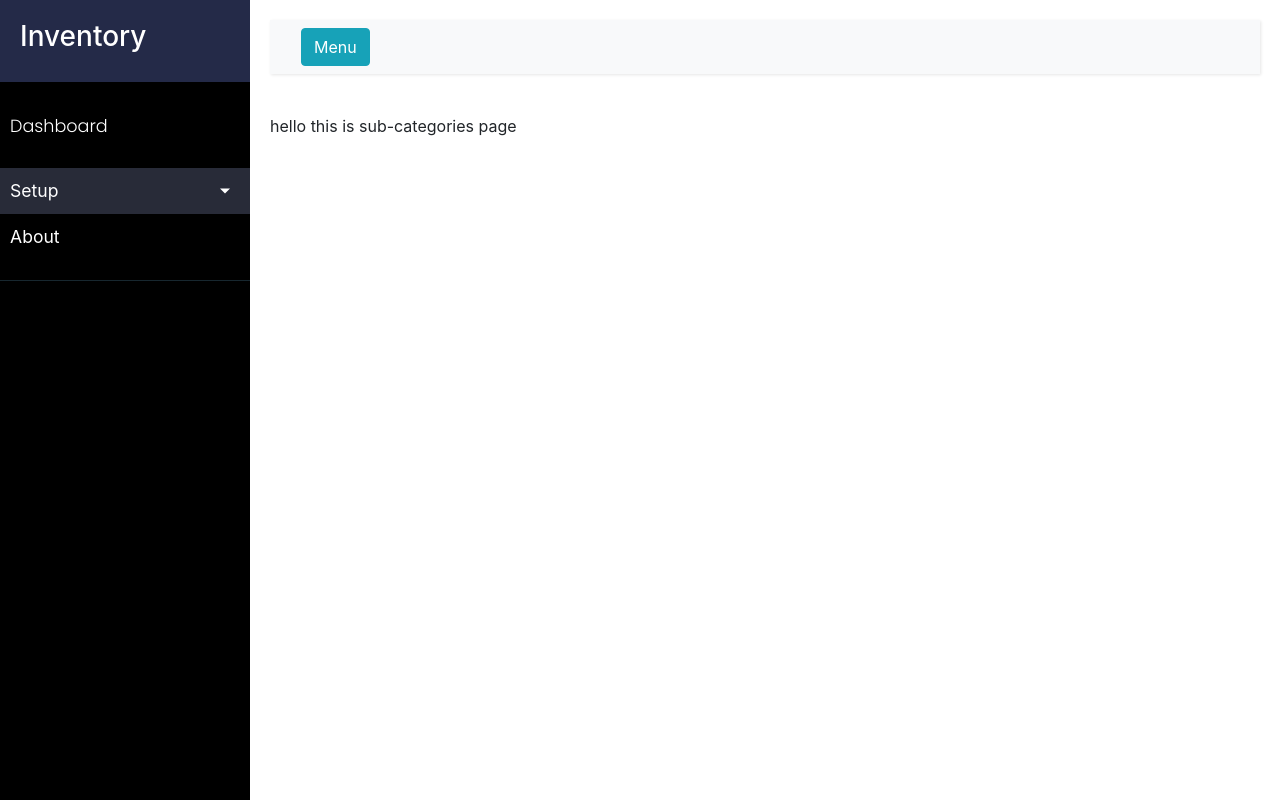
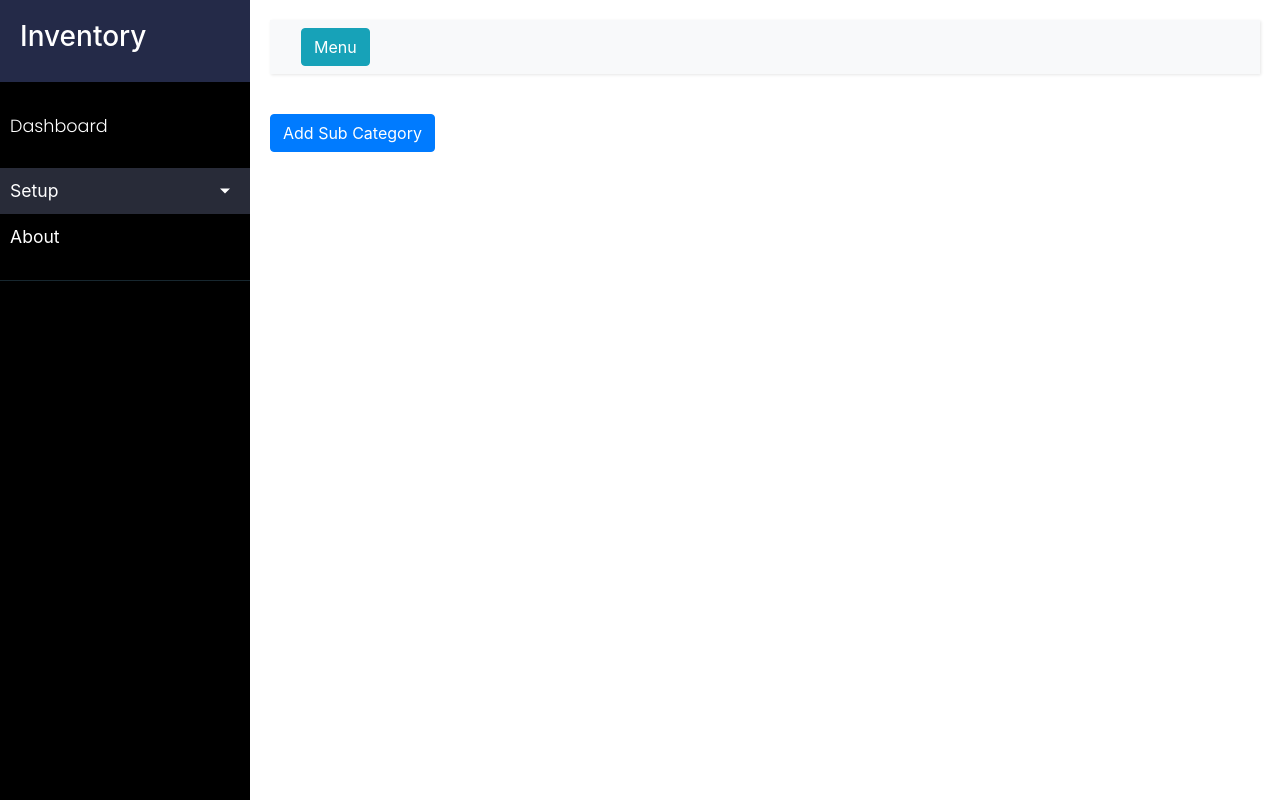
Before and after one commit to ahaduzzamanapon/inventory, a CodeIgniter app: page /inventory/admin/subcategories in a window 1280 px wide. Run offline with CodeIgniter, Linux system fonts and the light colour scheme; data comes from the database, SQL or seed files in the repository.

Commit message:
subcategories updated by razib

```diff
--- a/application/controllers/Admin.php
+++ b/application/controllers/Admin.php
@@ -8,6 +8,7 @@ class Admin extends CI_Controller {
         $this->load->helper('form');
         $this->load->database();
         $this->load->model('catmodel');
+        $this->load->model('subModel');
         $this->load->library('session');
         $this->load->helper('url');
     }
@@ -78,7 +79,51 @@ class Admin extends CI_Controller {
 	{
 
 
+        $categories = $this->catmodel->get_categories();
+		$data = array('categories' => $categories);
+        $this->load->view('admin/subcategories',$data);
+	}
 
-		$this->load->view('admin/subcategories');
-	}
+
+    public function subCatStor(){
+
+        $this->load->helper('url');
+        $this->load->helper('form');
+        $this->load->library('form_validation');
+		$this->form_validation->set_rules('subCat', ' SubCategory Name', 'required|max_length[12]|is_unique[Subcategories.subcname]');
+
+
+
+        if ($this->form_validation->run() == FALSE) {
+			$this->session->set_flashdata('validation1', validation_errors());
+			$this->load->library('user_agent');
+
+
+            // Redirect the user to the previous page
+            redirect($this->agent->referrer());
+
+         } else {
+            // Validation passed, process the form data
+            $subcname = $this->input->post('subCat');
+            $catname = $this->input->post('catId');
+
+            // Insert data into database
+            $data = array (
+                'subcname' => $subcname,
+                'catname' => $catname,
+                 );
+
+				 $this->load->database();
+
+            $this->db->insert('subcategories', $data);
+            $this->session->set_flashdata('success', 'Record added successfully');
+            // $categories = $this->catmodel->get_categories();
+            // $data = array('categories' => $categories);
+            // $this->load->view('admin/categories', $data);
+            redirect('admin/subcategories');
+
+         }
+
+
+    }
 }
--- /dev/null
+++ b/application/models/subModel.php
@@ -0,0 +1,9 @@
+<?php
+class subModel extends CI_Model {
+
+    public function get_categories() {
+
+        $query = $this->db->order_by('sid', 'desc')->get('subcategories');
+        return $query->result();
+    }
+}
--- a/application/views/admin/subcategories.php
+++ b/application/views/admin/subcategories.php
@@ -74,7 +74,53 @@
 <!-- main content start  -->
 
 
-hello this is sub-categories page
+<!-- Button trigger modal -->
+<button type="button" class="btn btn-primary" data-toggle="modal" data-target="#exampleModal">
+  Add Sub Category
+</button>
+
+<!-- Modal -->
+<div class="modal fade" id="exampleModal" tabindex="-1" role="dialog" aria-labelledby="exampleModalLabel" aria-hidden="true">
+  <div class="modal-dialog" role="document">
+    <div class="modal-content">
+      <div class="modal-header">
+        <h5 class="modal-title" id="exampleModalLabel">Add Sub_Categories</h5>
+        <button type="button" class="close" data-dismiss="modal" aria-label="Close">
+          <span aria-hidden="true">&times;</span>
+        </button>
+      </div>
+      <div class="modal-body">
+      <?php echo form_open(base_url('admin/subCatStor')); ?>
+
+    <div class="form-group">
+  <label for="sel1">Select list:</label>
+  <select class="form-control" id="sel1" name="catId">
+    <option> Select please</option>
+    <?php foreach($categories as $categories): ?>
+           <option value="<?php echo $categories->id;?>"><?php echo $categories->catname;?></option>
+           <?php endforeach; ?>
+  </select>
+</div>
+
+
+
+
+
+
+      <div class="mb-3">
+  <label for="exampleFormControlInput1" class="form-label">Sub Category</label>
+  <input type="text" name="subCat" class="form-control" id="exampleFormControlInput1" placeholder=" sub categories here..">
+</div>
+      </div>
+      <div class="modal-footer">
+        <button type="button" class="btn btn-danger" data-dismiss="modal">Close</button>
+        <button type="submit" class="btn btn-primary">Save</button>
+      </div>
+    </div>
+    <?php echo form_close(); ?>
+  </div>
+</div>
+
 
 
 <!-- main content end  -->
```
